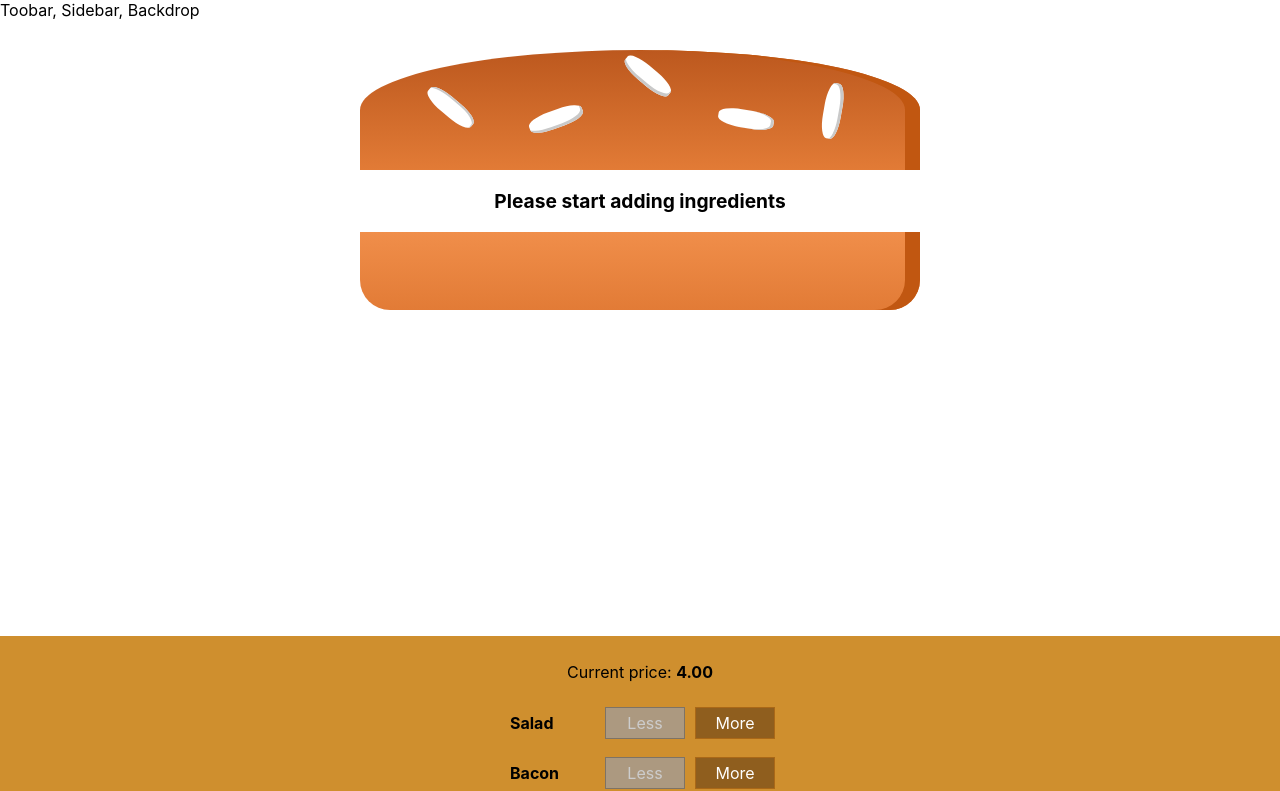
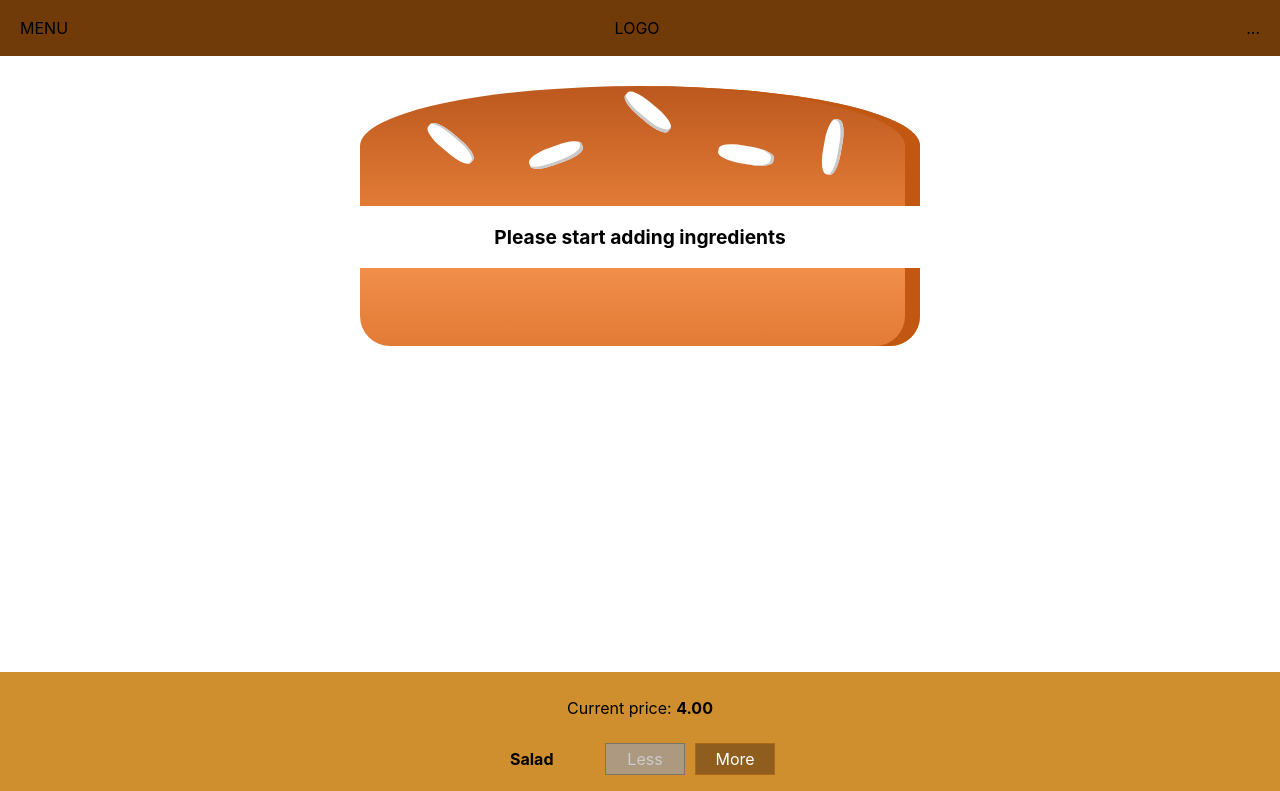
Before and after one commit to ThiagoFazzi/burger-build, a React (Create React App) app: page / in a window 1280 px wide. Shown: the top 791 px of the page. Built offline with nearby package versions, Linux system fonts and the light colour scheme.

Commit message:
add Toobar component also Toobar css file component scoped

```diff
--- a/src/components/Layout/Layout.js
+++ b/src/components/Layout/Layout.js
@@ -1,10 +1,11 @@
 import React from 'react'
 import classes from './Layout.module.css'
+import Toobar from '../Navigation/Toobar/Toobar'
 
 const layout = (props) => {
   return(
     <>
-      <div>Toobar, Sidebar, Backdrop</div>
+      <Toobar/>
       <main className={classes.Content}>
         {props.children}
       </main>
--- a/src/components/Layout/Layout.module.css
+++ b/src/components/Layout/Layout.module.css
@@ -1,3 +1,3 @@
 .Content {
-  margin-top: 16px;
+  margin-top: 72px;
 }
--- /dev/null
+++ b/src/components/Navigation/Toobar/Toobar.js
@@ -0,0 +1,14 @@
+import React from 'react'
+import classes from './Toobar.module.css'
+
+const toobar = (props) => (
+  <header className={classes.Toobar}>
+    <div>MENU</div>
+    <div>LOGO</div>
+    <ul>
+      ...
+    </ul>
+  </header>
+)
+
+export default toobar
--- /dev/null
+++ b/src/components/Navigation/Toobar/Toobar.module.css
@@ -0,0 +1,18 @@
+.Toobar {
+  height: 56px;
+  width: 100%;
+  position: fixed;
+  top: 0;
+  left: 0;
+  background-color: #703B09;
+  display: flex;
+  justify-content: space-between;
+  align-items: center;
+  padding: 0 20px;
+  box-sizing: border-box;
+  z-index: 90;
+}
+
+.Toobar nav {
+  height: 100%;
+}
```
